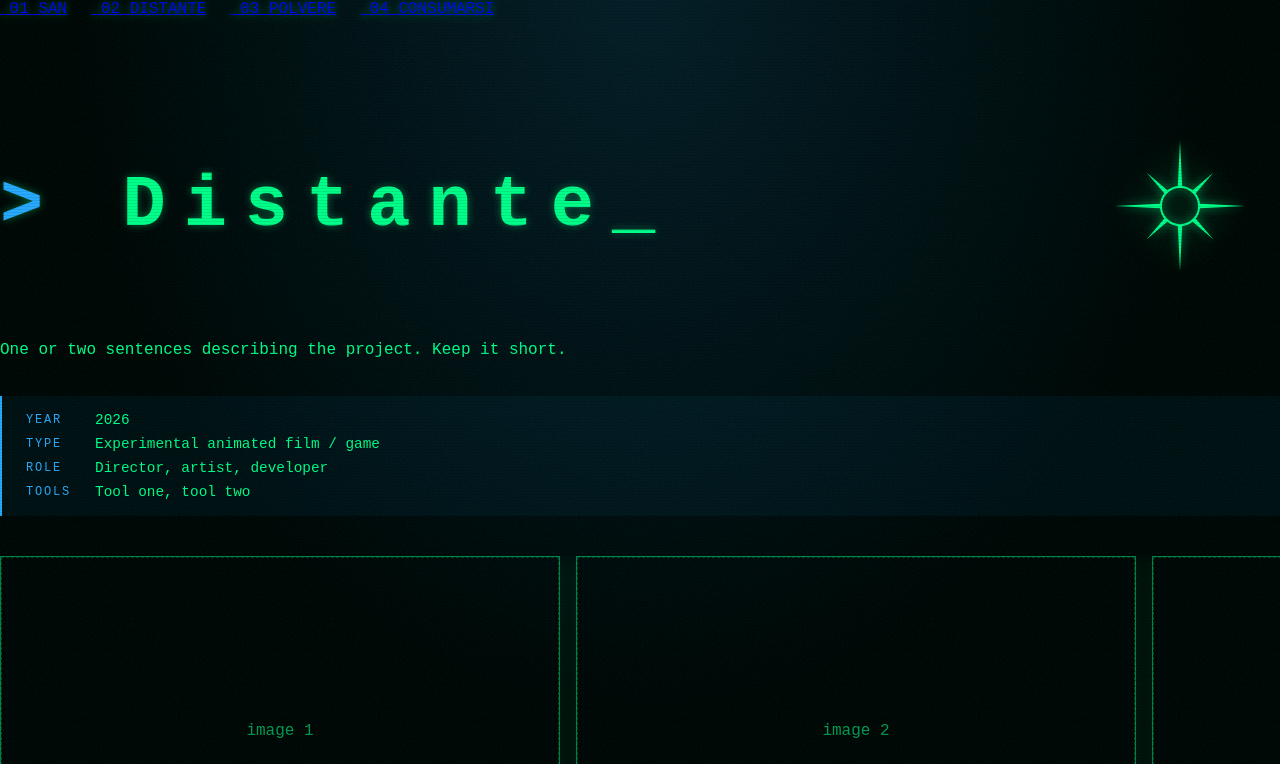
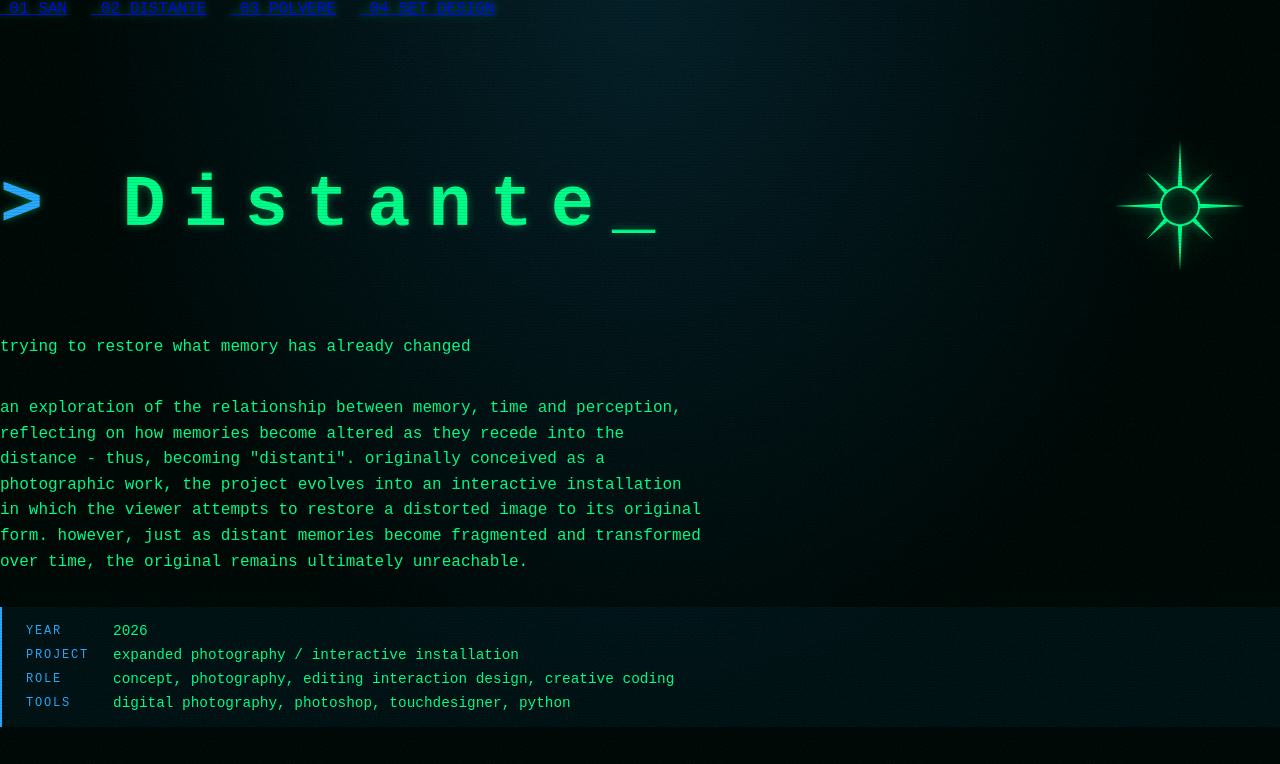
Before and after one commit to alicemarea/alicemarea, a plain HTML site: page distante.html in a window 1280 px wide. Shown: the top 764 px of the page. Drawn offline with Linux system fonts and the light colour scheme.

Commit message:
Revise project details and navigation link
Updated project description and metadata for clarity.

```diff
--- a/distante.html
+++ b/distante.html
@@ -14,7 +14,7 @@
     <a href="san.html" >_01 SAN</a>
     <a href="distante.html"aria-current="page">_02 DISTANTE</a>
     <a href="polvere.html">_03 POLVERE</a>
-    <a href="untitled.html">_04 CONSUMARSI</a>
+    <a href="untitled.html">_04 SET DESIGN</a>
   </nav>
 
 
@@ -38,16 +38,19 @@
   </a>
 </div>
 
-    <p class="lead">
-      One or two sentences describing the project. Keep it short.
-    </p>
+    <p class="logline">trying to restore what memory has already changed</p>
 
-    <dl class="meta">
-      <dt>Year</dt>       <dd>2026</dd>
-      <dt>Type</dt>       <dd>Experimental animated film / game</dd>
-      <dt>Role</dt>       <dd>Director, artist, developer</dd>
-      <dt>Tools</dt>      <dd>Tool one, tool two</dd>
-    </dl>
+<p class="lead">
+an exploration of the relationship between memory, time and perception, reflecting on how memories become altered as they recede into the distance - thus, becoming "distanti".
+  originally conceived as a photographic work, the project evolves into an interactive installation in which the viewer attempts to restore a distorted image to its original form.
+  however, just as distant memories become fragmented and transformed over time, the original remains ultimately unreachable.
+
+<dl class="meta">
+  <dt>year</dt>      <dd>2026</dd>
+  <dt>project</dt>   <dd>expanded photography / interactive installation</dd>
+  <dt>role</dt>      <dd>concept, photography, editing interaction design, creative coding</dd>
+  <dt>tools</dt>     <dd>digital photography, photoshop, touchdesigner, python</dd>
+</dl>
 
     <div class="gallery">
       <figure><div class="ph">image 1</div></figure>
```
